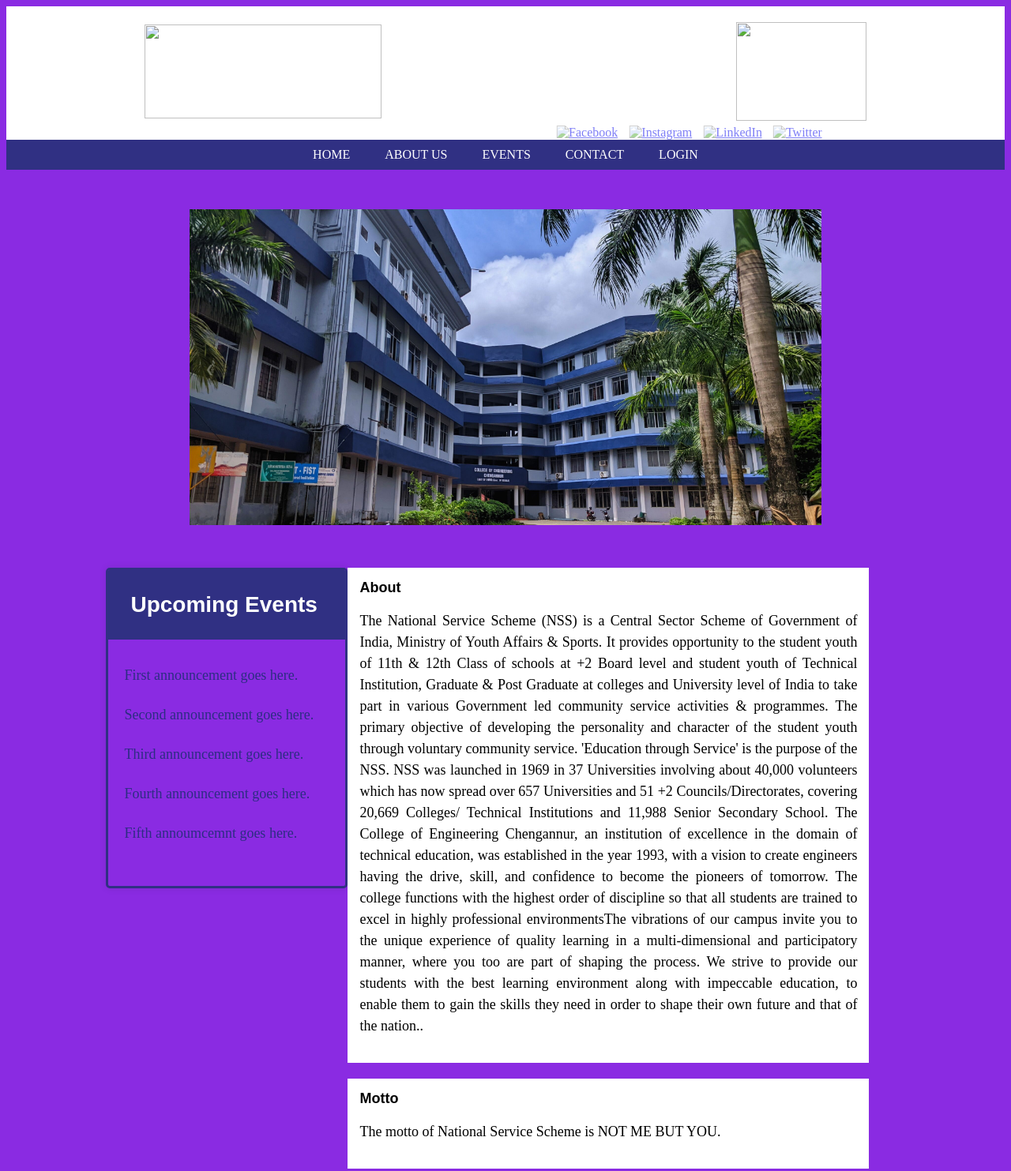
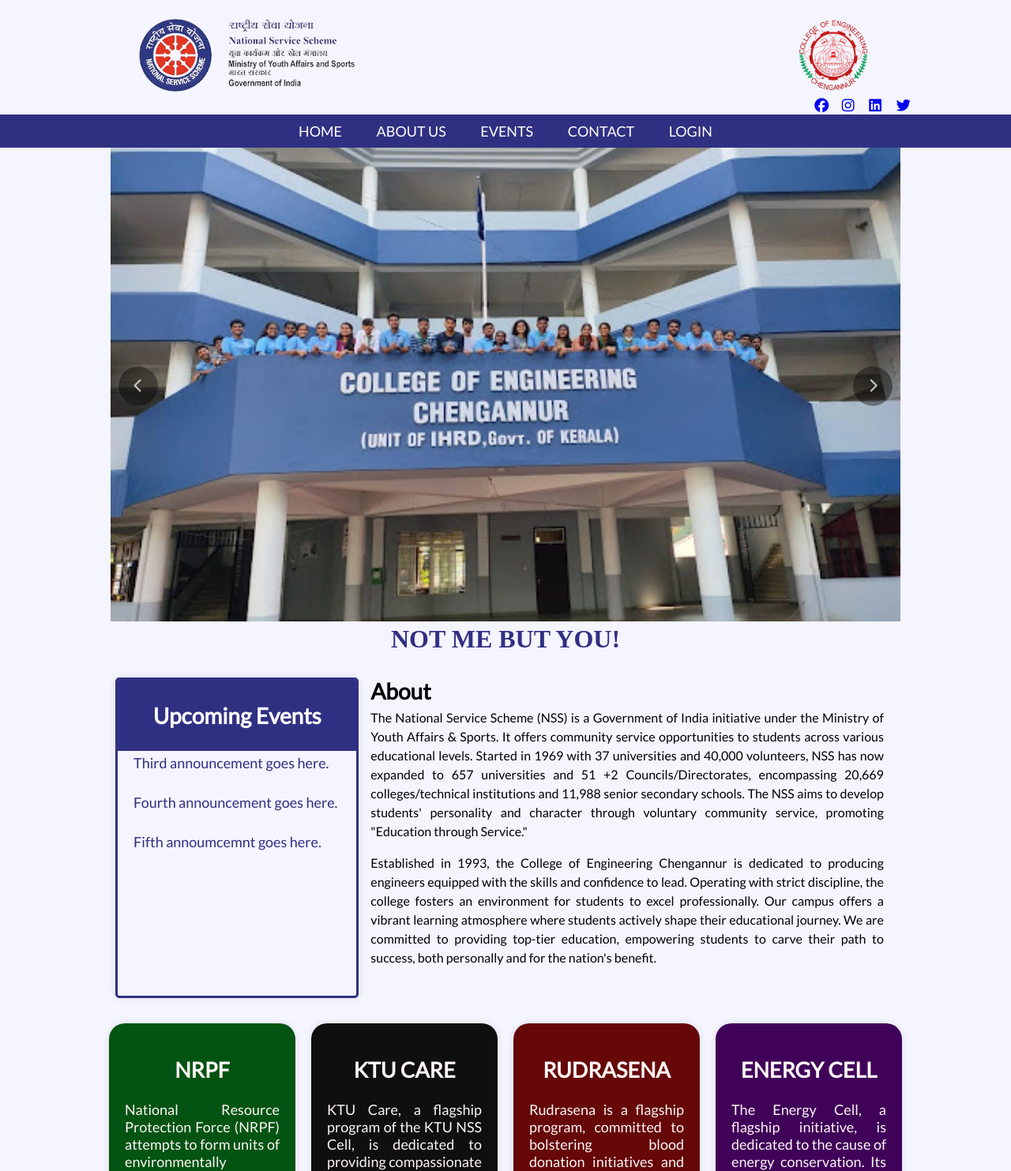
Before and after one commit to AadithyaSai/NSS-SB-CEC-Website, a website built with Vite: page index.html in a window 1280 px wide. Shown: the top 1483 px of the page at 79% size. Built offline with nearby package versions, Linux system fonts and the light colour scheme; files whose address does not match are found by name.

Commit message:
First review

```diff
--- a/index.html
+++ b/index.html
@@ -19,6 +19,11 @@
     />
     <link rel="shortcut icon" href="assets/favicon.ico" />
 
+    <!-- FontAwesome -->
+    <script
+      src="https://kit.fontawesome.com/f873f30408.js"
+      crossorigin="anonymous"
+    ></script>
     <!-- Custom CSS -->
     <link rel="stylesheet" href="style/index.css" />
   </head>
@@ -26,24 +31,24 @@
     <!-- Header Section -->
     <header>
       <div class="logo">
-        <img src="new\images\logo.png" />
+        <img src="assets/nss logo with text.png" />
       </div>
       <div class="logo2">
-        <img src="new\images\ceclogo.png" />
+        <img src="assets/cec logo.png" />
       </div>
       <div class="social-media">
         <a href="https://www.facebook.com/cecnssofficial/"
-          ><img src="new\images\fb.png" alt="Facebook"
-        /></a>
+          ><i class="fa-brands fa-facebook"></i
+        ></a>
         <a href="https://www.instagram.com/nss_cec_units/"
-          ><img src="new\images\instagram.png" alt="Instagram"
-        /></a>
+          ><i class="fa-brands fa-instagram"></i
+        ></a>
         <a href="https://in.linkedin.com/company/nss-cec-units"
-          ><img src="new\images\linkedin.png" alt="LinkedIn"
-        /></a>
+          ><i class="fa-brands fa-linkedin"></i
+        ></a>
         <a href="https://twitter.com/nsscechengannur"
-          ><img src="new\images\twitter.png" alt="Twitter"
-        /></a>
+          ><i class="fa-brands fa-twitter"></i
+        ></a>
       </div>
     </header>
 
@@ -51,39 +56,43 @@
     <nav>
       <div class="container">
         <ul>
-          <li><a href="#">HOME</a></li>
-          <li><a href="#">ABOUT US</a></li>
-          <li><a href="#">EVENTS</a></li>
+          <li><a href="#home">HOME</a></li>
+          <li><a href="#about-us">ABOUT US</a></li>
+          <li><a href="#events">EVENTS</a></li>
           <li><a href="#">CONTACT</a></li>
-          <li><a href="#">LOGIN</a></li>
+          <li><a href="login.html">LOGIN</a></li>
         </ul>
       </div>
     </nav>
 
     <!-- Main Content Section -->
-    <div class="container">
+    <div id="home" class="container">
       <!-- Gallery Carousel -->
       <div class="carousel-container">
         <div class="carousel">
           <div class="slide">
-            <img src=".vscode\images\nss5.jpeg" alt="Image 1" />
+            <img src="assets/nss5.jpeg" alt="Image 1" />
           </div>
           <div class="slide">
-            <img src=".vscode\images\nss4.jpg" alt="Image 2" />
+            <img src="assets/nss4.jpg" alt="Image 2" />
           </div>
           <div class="slide">
-            <img src=".vscode\images\nss3.jpg" alt="Image 3" />
+            <img src="assets/nss3.jpg" alt="Image 3" />
           </div>
         </div>
-        <button class="arrow arrow-left" onclick="prevSlide()">&#10094;</button>
-        <button class="arrow arrow-right" onclick="nextSlide()">
-          &#10095;
+        <button class="arrow arrow-left">
+          <i class="fa-solid fa-chevron-left"></i>
+        </button>
+        <button class="arrow arrow-right">
+          <i class="fa-solid fa-chevron-right"></i>
         </button>
       </div>
 
+      <div class="motto">NOT ME BUT YOU!</div>
+
       <div class="about-and-announcement">
         <!-- Announcements -->
-        <div class="announcement-container">
+        <div id="events" class="announcement-container">
           <h2 class="announcement-header">Upcoming Events</h2>
           <div class="announcement-content">
             <ul class="announcement-list">
@@ -96,41 +105,30 @@
           </div>
         </div>
         <!-- About -->
-        <div class="about">
+        <div id="about-us" class="about">
           <div class="topic">
             <h2>About</h2>
             <p>
-              The National Service Scheme (NSS) is a Central Sector Scheme of
-              Government of India, Ministry of Youth Affairs & Sports. It
-              provides opportunity to the student youth of 11th & 12th Class of
-              schools at +2 Board level and student youth of Technical
-              Institution, Graduate & Post Graduate at colleges and University
-              level of India to take part in various Government led community
-              service activities & programmes. The primary objective of
-              developing the personality and character of the student youth
-              through voluntary community service. 'Education through Service'
-              is the purpose of the NSS. NSS was launched in 1969 in 37
-              Universities involving about 40,000 volunteers which has now
-              spread over 657 Universities and 51 +2 Councils/Directorates,
-              covering 20,669 Colleges/ Technical Institutions and 11,988 Senior
-              Secondary School. The College of Engineering Chengannur, an
-              institution of excellence in the domain of technical education,
-              was established in the year 1993, with a vision to create
-              engineers having the drive, skill, and confidence to become the
-              pioneers of tomorrow. The college functions with the highest order
-              of discipline so that all students are trained to excel in highly
-              professional environmentsThe vibrations of our campus invite you
-              to the unique experience of quality learning in a
-              multi-dimensional and participatory manner, where you too are part
-              of shaping the process. We strive to provide our students with the
-              best learning environment along with impeccable education, to
-              enable them to gain the skills they need in order to shape their
-              own future and that of the nation..
+              The National Service Scheme (NSS) is a Government of India
+              initiative under the Ministry of Youth Affairs & Sports. It offers
+              community service opportunities to students across various
+              educational levels. Started in 1969 with 37 universities and
+              40,000 volunteers, NSS has now expanded to 657 universities and 51
+              +2 Councils/Directorates, encompassing 20,669 colleges/technical
+              institutions and 11,988 senior secondary schools. The NSS aims to
+              develop students' personality and character through voluntary
+              community service, promoting "Education through Service."
             </p>
-          </div>
-          <div class="topic">
-            <h2>Motto</h2>
-            <p>The motto of National Service Scheme is NOT ME BUT YOU.</p>
+            <p>
+              Established in 1993, the College of Engineering Chengannur is
+              dedicated to producing engineers equipped with the skills and
+              confidence to lead. Operating with strict discipline, the college
+              fosters an environment for students to excel professionally. Our
+              campus offers a vibrant learning atmosphere where students
+              actively shape their educational journey. We are committed to
+              providing top-tier education, empowering students to carve their
+              path to success, both personally and for the nation's benefit.
+            </p>
           </div>
         </div>
       </div>
--- a/js/index.js
+++ b/js/index.js
@@ -1,6 +1,11 @@
 let currentSlide = 0;
 const slides = document.querySelectorAll(".slide");
+const carousel = document.querySelector(".carousel");
 const totalSlides = slides.length;
+
+function updateCarousel() {
+  carousel.style.transform = `translateX(-${currentSlide * 100}%)`;
+}
 
 function nextSlide() {
   currentSlide = (currentSlide + 1) % totalSlides;
@@ -12,8 +17,12 @@ function prevSlide() {
   updateCarousel();
 }
 
-function updateCarousel() {
-  document.querySelector(".carousel").style.transform = `translateX(-${
-    currentSlide * 100
-  }%)`;
-}
+let timeout = setInterval(nextSlide, 3000);
+carousel.addEventListener("mouseover", () => clearInterval(timeout));
+carousel.addEventListener(
+  "mouseout",
+  () => (timeout = setInterval(nextSlide, 3000))
+);
+
+document.querySelector(".arrow-right").addEventListener("click", nextSlide);
+document.querySelector(".arrow-left").addEventListener("click", prevSlide);
--- a/style/index.css
+++ b/style/index.css
@@ -1,8 +1,12 @@
+@import url("https://fonts.googleapis.com/css2?family=Lato:ital,wght@0,400&display=swap");
+
+html {
+  scroll-behavior: smooth;
+}
+
 body {
-  background-color: blueviolet;
-  /* Global Styles */
-body {
-  font-family: Arial, sans-serif;
+  background-color: hsla(240, 96%, 98%, 1);
+  font-family: Lato, sans-serif;
   margin: 0;
   padding: 0;
   font-size: large;
@@ -26,6 +30,7 @@ body {
   background-color: rgb(48, 48, 131);
   padding: 25px;
   color: white;
+  text-align: center;
 }
 
 .announcement-content {
@@ -51,9 +56,19 @@ body {
     transform: translateY(-100%);
   }
 }
+.motto {
+  color: rgb(48, 48, 131);
+  font-family: serif;
+  font-weight: 800;
+  font-size: xx-large;
+  margin: 0;
+  margin-bottom: 30px;
+  text-align: center;
+}
 
 .about-and-announcement {
   display: flex;
+  justify-content: center;
 }
 
 .description {
@@ -72,8 +87,9 @@ body {
 }
 
 .topic {
-  background-color: white;
+  background-color: inherit;
   padding: 15px;
+  padding-top: 0;
   margin-bottom: 20px;
   font-weight: 100;
   font-size: large;
@@ -82,13 +98,15 @@ body {
 .topic h2 {
   color: black;
   margin-top: 0;
-  font-size: large;
+  margin-bottom: 3px;
+  font-size: 28px;
 }
 
 .topic p {
   color: black;
   line-height: 1.5;
-  font-size: large;
+  font-size: 16px;
+  margin-top: 5px;
 }
 
 .container {
@@ -99,7 +117,7 @@ body {
 /* Header Styles */
 header {
   font-family: "Times New Roman", Times, serif;
-  background-color: white;
+  background-color: inherit;
   color: rgb(48, 48, 131);
   padding: 20px 0;
   display: flex;
@@ -110,20 +128,18 @@ header {
 
 .logo img {
   margin-left: 175px;
-  width: 300px; /* Adjust the width as needed */
-  height: 119px; /* Maintain aspect ratio */
+  height: 100px;
 }
 
 .logo2 img {
   margin-right: 175px;
-  width: 165px; /* Adjust the width as needed */
-  height: 125px; /* Maintain aspect ratio */
+  height: 100px;
 }
 
 .social-media {
   position: absolute;
   bottom: 0;
-  left: 68%;
+  left: 85%;
   transform: translateX(-50%);
 }
 
@@ -131,16 +147,19 @@ header {
   margin-left: 10px;
 }
 
-.social-media img {
+.social-media i {
   width: 20px; /* Adjust the width as needed */
   height: 20px; /* Maintain aspect ratio */
-  opacity: 0.5;
 }
 
 /* Navbar Styles */
 nav {
   background-color: rgb(48, 48, 131);
   padding: 10px 0;
+  margin: 0;
+  position: sticky;
+  top: 0;
+  z-index: 1;
 }
 
 nav ul {
@@ -163,7 +182,7 @@ nav ul li a {
 }
 
 nav ul li a:hover {
-  background-color: #ff0000;
+  background-color: #e53624;
 }
 
 /* Footer Styles */
@@ -177,8 +196,8 @@ footer {
 .carousel-container {
   position: relative;
   width: 100%;
-  max-width: 800px;
-  margin: 50px auto;
+  max-width: 1000px;
+  margin: auto;
   overflow: hidden;
 }
 .carousel {
@@ -189,35 +208,46 @@ footer {
   min-width: 100%;
   flex: 1;
 }
-img {
+.carousel-container img {
   width: 100%; /* Enlarge width */
   height: auto; /* Maintain aspect ratio */
   max-width: 100%; /* Ensure the image doesn't exceed its container */
-  max-height: 400px; /* Enlarge height */
+  max-height: 600px; /* Enlarge height */
   object-fit: cover; /* Maintain aspect ratio */
 }
 .arrow {
   position: absolute;
   top: 50%;
   transform: translateY(-50%);
+  width: 50px;
+  height: 50px;
   cursor: pointer;
-  background-color: rgba(0, 0, 0, 0.5);
+  background-color: rgba(0, 0, 0, 0.4);
   color: #fff;
   padding: 10px;
   border: none;
-  border-radius: 5px;
-  transition: background-color 0.3s ease;
-  opacity: 0.3;
+  border-radius: 50%;
 }
 .arrow:hover {
-  background-color: rgba(0, 0, 0, 0.7);
-  opacity: 0.7;
+  animation: hoverOnArrow 0.3s ease forwards;
 }
 .arrow-left {
   left: 10px;
 }
 .arrow-right {
   right: 10px;
+}
+.arrow i {
+  font-size: 18px;
+  opacity: 0.7;
+}
+@keyframes hoverOnArrow {
+  0% {
+    background-color: rgba(0, 0, 0, 0.4);
+  }
+  100% {
+    background-color: rgba(0, 0, 0, 0.6);
+  }
 }
 .forum-container {
   display: flex;
@@ -252,9 +282,6 @@ p {
   color: #fff6f6; /* Light Gray */
   max-width: 70ch;
 }
-h2 {
-  font-family: "Arial", sans-serif; /* Change the font of the heading */
-}
 p {
   text-align: justify;
 }
--- a/style/login.css
+++ b/style/login.css
@@ -1,3 +1,5 @@
+@import url("https://fonts.googleapis.com/css2?family=Lato:ital,wght@0,400&display=swap");
+
 * {
   margin: 0;
   padding: 0;
@@ -8,6 +10,8 @@ body {
   justify-content: center;
   align-items: center;
   min-height: 100vh;
+  font-family: Lato, sans-serif;
+  background-color: hsla(240, 96%, 98%, 1);
 }
 section {
   position: absolute;
@@ -36,29 +40,39 @@ section::before {
 }
 
 section .signin {
+  background-color: hsla(240, 96%, 95%, 1);
   position: absolute;
-  width: 400px;
-  background: #222;
+  width: 800px;
   z-index: 1000;
   display: flex;
-  justify-content: center;
   align-items: center;
-  padding: 40px;
-  border-radius: 4px;
-  box-shadow: 0 15px 35px rgba(0, 0, 0, 9);
+  padding: 0;
+  border: 1px solid #333;
+  border-radius: 5px;
+}
+section .signin .logo {
+  width: 400px;
+  display: flex;
+  flex-direction: row;
+}
+section .signin .logo img {
+  width: 100%;
+  object-fit: cover;
 }
 section .signin .content {
   position: relative;
-  width: 100%;
+  width: 400px;
+  background: rgb(48, 48, 131);
   display: flex;
   justify-content: center;
   align-items: center;
   flex-direction: column;
   gap: 40px;
+  padding: 40px;
 }
 section .signin .content h2 {
   font-size: 2em;
-  color: #0f0;
+  color: #fff;
   text-transform: uppercase;
 }
 section .signin .content .form {
@@ -74,7 +88,7 @@ section .signin .content .form .inputBox {
 section .signin .content .form .inputBox input {
   position: relative;
   width: 100%;
-  background: #333;
+  background: hsla(240, 96%, 98%, 1);
   border: none;
   outline: none;
   padding: 25px 10px 7.5px;
@@ -88,7 +102,7 @@ section .signin .content .form .inputBox i {
   left: 0;
   padding: 15px 10px;
   font-style: normal;
-  color: #aaa;
+  color: #888;
   transition: 0.5s;
   pointer-events: none;
 }
@@ -100,12 +114,12 @@ section .signin .content .form .inputBox i {
 .signin .content .form .inputBox input:valid ~ i {
   transform: translateY(-8px);
   font-size: 0.8em;
-  color: #fff;
+  color: #aaa;
 }
 .signin .content .form .inputBox input[type="submit"] {
   padding: 10px;
-  background: #0f0;
-  color: #000;
+  background: #e53624;
+  color: #fff;
   font-weight: 600;
   font-size: 1.35em;
   letter-spacing: 0.05em;
```
Also changed, not shown: login.html (+1 -0 lines), assets/cec logo.png (added), assets/nss logo with text.png (added), assets/nss logo.png (added), assets/nss3.jpg (renamed from nss3.jpg), assets/nss4.jpg (renamed from nss4.jpg), assets/nss5.jpeg (renamed from nss5.jpeg).
